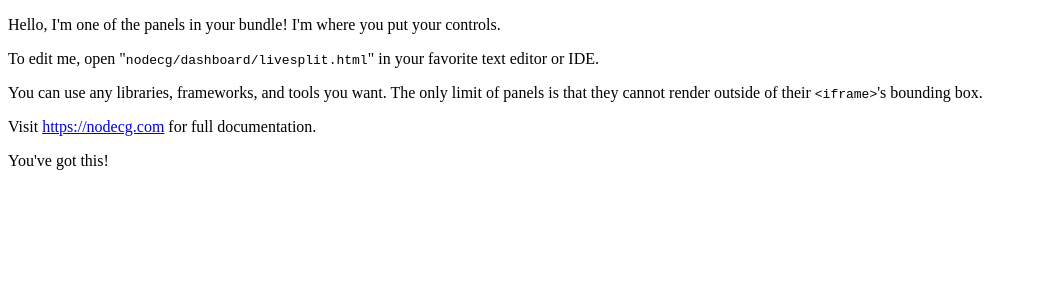
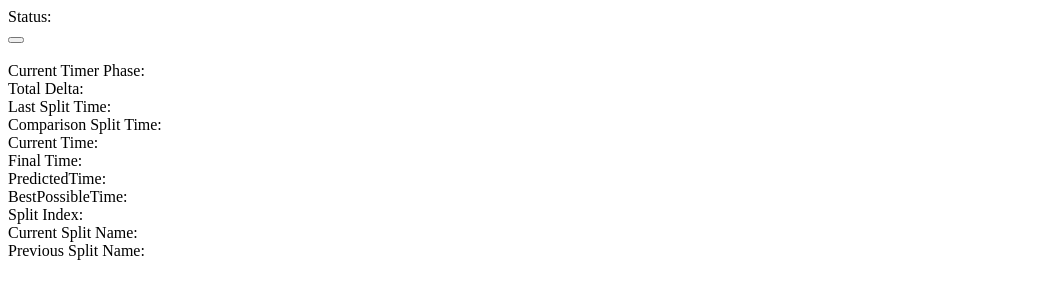
Before and after one commit to jhobz/nodceg-livesplit, a website: page dashboard/livesplit.html in a window 1280 px wide. Shown: the whole page, without its empty margins (0-1037 px from the left). Drawn offline with Linux system fonts and the light colour scheme.

Commit message:
Add livesplit replicant and display info in panel

```diff
--- a/dashboard/livesplit.html
+++ b/dashboard/livesplit.html
@@ -9,25 +9,45 @@
 	</style>
 </head>
 <body>
-	<p>
-		Hello, I'm one of the panels in your bundle!
-		I'm where you put your controls.
-	</p>
+	<div>
+		<div>
+			<span>Status: </span><span id="connection-status"></span>
+		</div>
+		<div>
+			<button id="btn-connect"></button>
+		</div>
+		<br />
+		<div>
+			<span>Current Timer Phase: </span><span id="currentTimerPhase"></span><br />
+			<span>Total Delta: </span><span id="delta"></span><br />
+			<span>Last Split Time: </span><span id="lastSplitTime"></span><br />
+			<span>Comparison Split Time: </span><span id="comparisonSplitTime"></span><br />
+			<span>Current Time: </span><span id="currentTime"></span><br />
+			<span>Final Time: </span><span id="finalTime"></span><br />
+			<span>PredictedTime: </span><span id="predictedTime"></span><br />
+			<span>BestPossibleTime: </span><span id="bestPossibleTime"></span><br />
+			<span>Split Index: </span><span id="splitIndex"></span><br />
+			<span>Current Split Name: </span><span id="currentSplitName"></span><br />
+			<span>Previous Split Name: </span><span id="previousSplitname"></span><br />
+		</div>
+	</div>
+	<script>
+		const rLivesplit = nodecg.Replicant('livesplit')
+		rLivesplit.on('change', (newValue, oldValue) => {
+			const connStatus = newValue.connection.status
+			if (connStatus === 'connected') {
+				document.getElementById('btn-connect').innerText = 'Disconnect'
+			} else {
+				document.getElementById('btn-connect').innerText = 'Connect'
+			}
+			document.getElementById('connection-status').textContent = `${connStatus.charAt(0).toUpperCase()}${connStatus.slice(1)} ${connStatus === 'connected' ? 'to' : 'from'} LiveSplit`
 
-	<p>To edit me, open "<span id="path" class="monospace"></span>" in your favorite text editor or IDE.</p>
-
-	<p>
-		You can use any libraries, frameworks, and tools you want.
-		The only limit of panels is that they cannot render outside of their
-		<span class="monospace">&lt;iframe&gt;</span>'s bounding box.
-	</p>
-
-	<p>Visit <a href="https://nodecg.com" target="_blank" rel="noopener">https://nodecg.com</a> for full documentation.</p>
-
-	<p>You've got this!</p>
-
-	<script>
-		document.getElementById('path').textContent = `nodecg${window.location.pathname}`;
+			if (newValue.timer) {
+				Object.keys(newValue.timer).forEach( key => {
+					document.getElementById(key).textContent = newValue.timer[key]
+				})
+			}
+		})
 
 		// You can access the NodeCG api anytime from the `window.nodecg` object
 		// Or just `nodecg` for short. Like this!:
```
Also changed, not shown: extension/index.js (+9 -3 lines), schemas/livesplit.json (+6 -3 lines).
